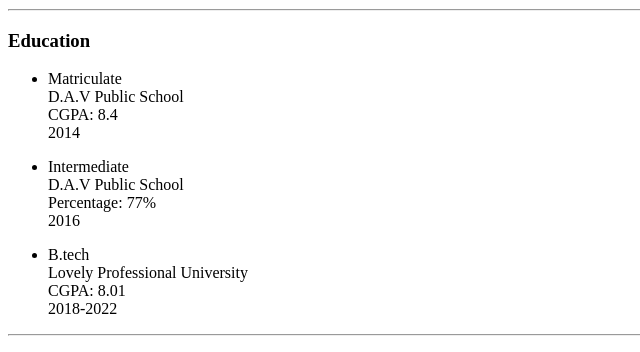
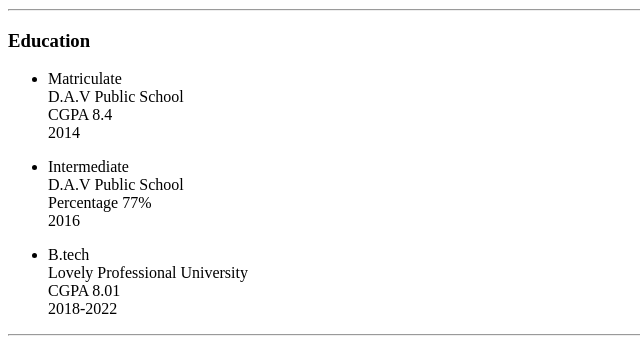
Before and after one commit to Bijendrakr8239/Portfolio, a plain HTML site: page index.html in a window 1280 px wide. Shown: the part 311-663 px from the top of the page, 0-640 px from the left. Drawn offline with Linux system fonts and the light colour scheme.

Commit message:
Update index.html

```diff
--- a/index.html
+++ b/index.html
@@ -12,9 +12,9 @@
     <hr>
     <h3>Education</h3>
     <ul>
-        <li><p>Matriculate<br>D.A.V Public School<br>CGPA: 8.4<br>2014</p></li>
-        <li><p>Intermediate<br>D.A.V Public School<br>Percentage: 77%<br>2016</p></li>
-        <li><p>B.tech<br>Lovely Professional University<br>CGPA: 8.01<br>2018-2022</p></li>
+        <li><p>Matriculate<br>D.A.V Public School<br>CGPA 8.4<br>2014</p></li>
+        <li><p>Intermediate<br>D.A.V Public School<br>Percentage 77%<br>2016</p></li>
+        <li><p>B.tech<br>Lovely Professional University<br>CGPA 8.01<br>2018-2022</p></li>
     </ul><hr>
     <h3>Skills</h3>
     <ul>
```
